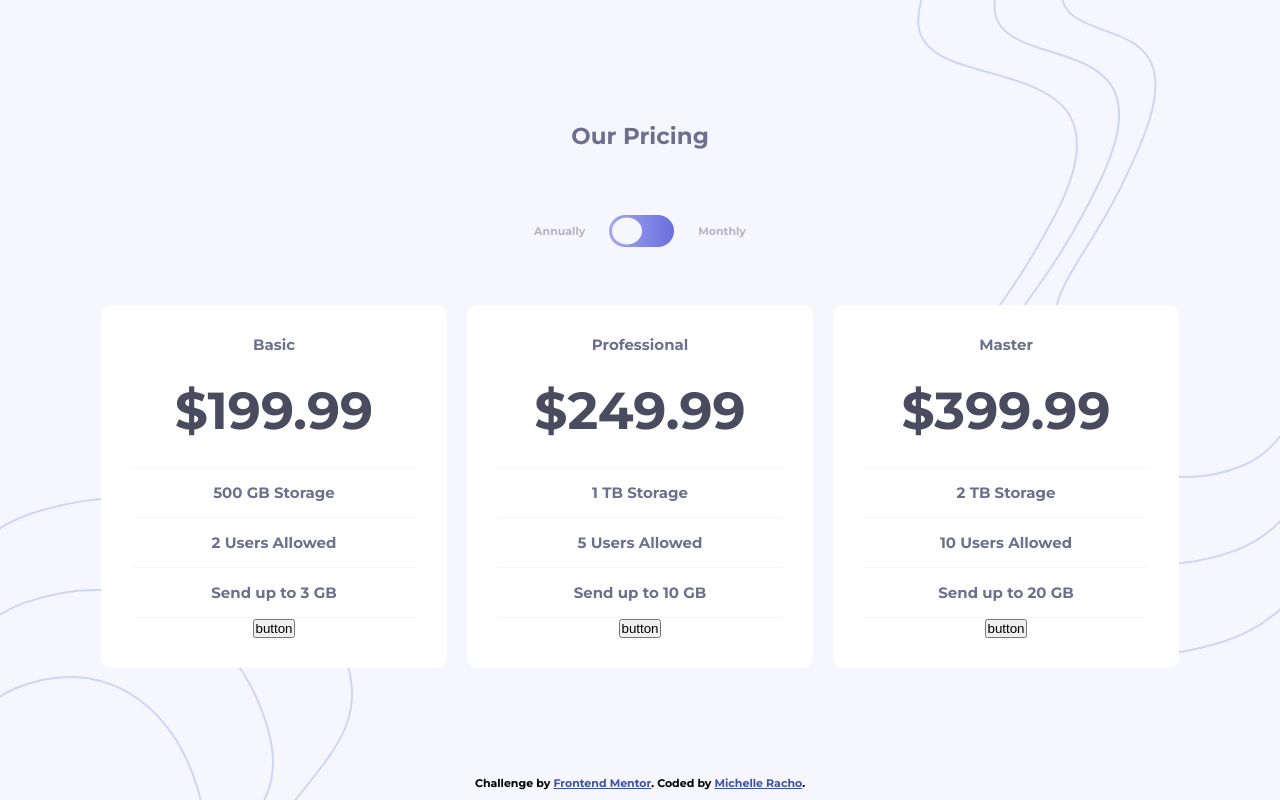
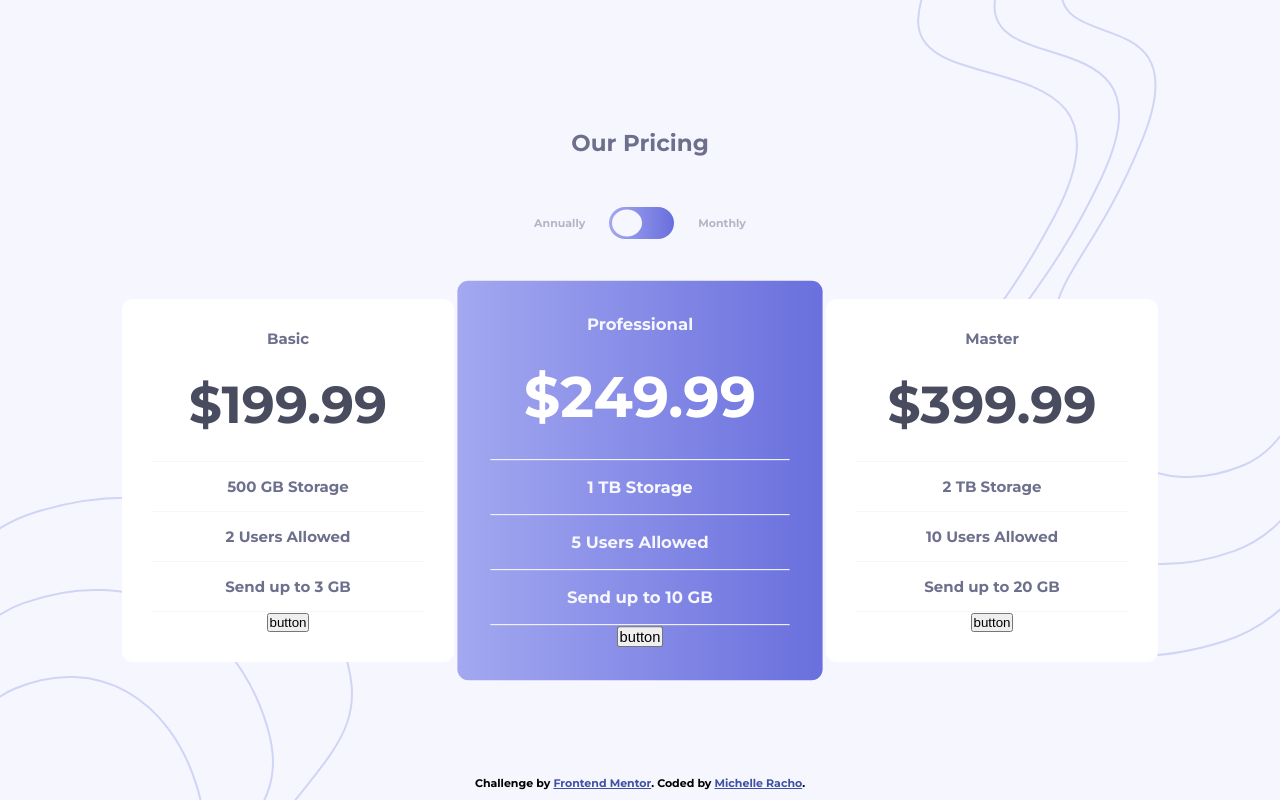
Before and after one commit to michelleracho/pricing-component-with-toggle, a React (Create React App) app: page / in a window 1280 px wide. Built offline with nearby package versions, Linux system fonts and the light colour scheme.

Commit message:
adjust spacing, set professional card styles

```diff
--- a/src/styles/CardListStyles.module.css
+++ b/src/styles/CardListStyles.module.css
@@ -6,6 +6,12 @@
   margin: 1rem;
 }
 
-/* .CardList__item:nth-of-type(2n) {
-  background-color: red;
-} */
+.CardList__item:nth-of-type(2n) > * {
+  color: var(--color-very-light-gray);
+  background: var(--gradient);
+  transform: scale(1.1);
+}
+
+.CardList__item:nth-of-type(2n) > * > h2 {
+  color: #fff;
+}
--- a/src/styles/CardStyles.module.css
+++ b/src/styles/CardStyles.module.css
@@ -15,14 +15,14 @@
 }
 
 .Card__list {
-  width: 28.6rem;
+  width: 27.2rem;
 }
 
 .Card__item {
   padding: 1.5rem;
-  border-top: 1.95px solid var(--color-very-light-gray);
+  border-top: 1px solid var(--color-very-light-gray);
 }
 
 .Card__item:last-child {
-  border-bottom: 1.95px solid var(--color-very-light-gray);
+  border-bottom: 1px solid var(--color-very-light-gray);
 }
--- a/src/styles/SwitchStyles.module.css
+++ b/src/styles/SwitchStyles.module.css
@@ -1,7 +1,7 @@
 .Switch {
   display: flex;
   align-items: center;
-  margin: 6.5rem auto 4.8rem;
+  margin: 5rem auto;
 }
 
 .Switch h4 {
```
